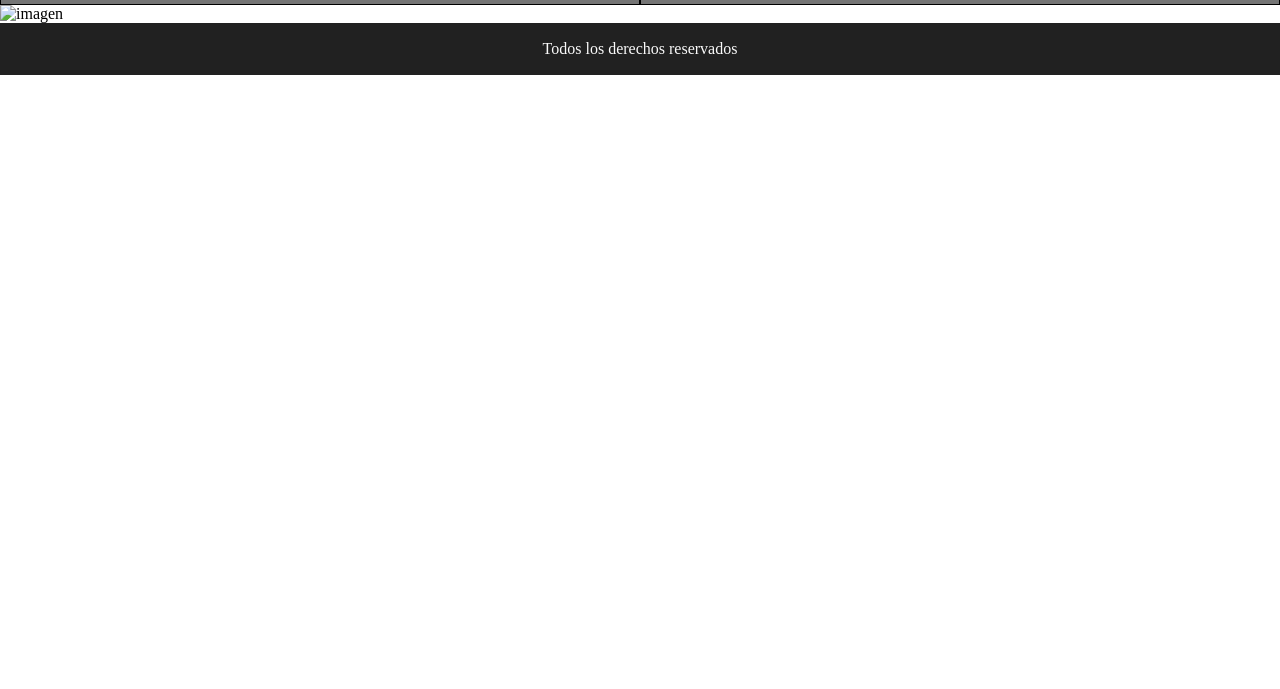
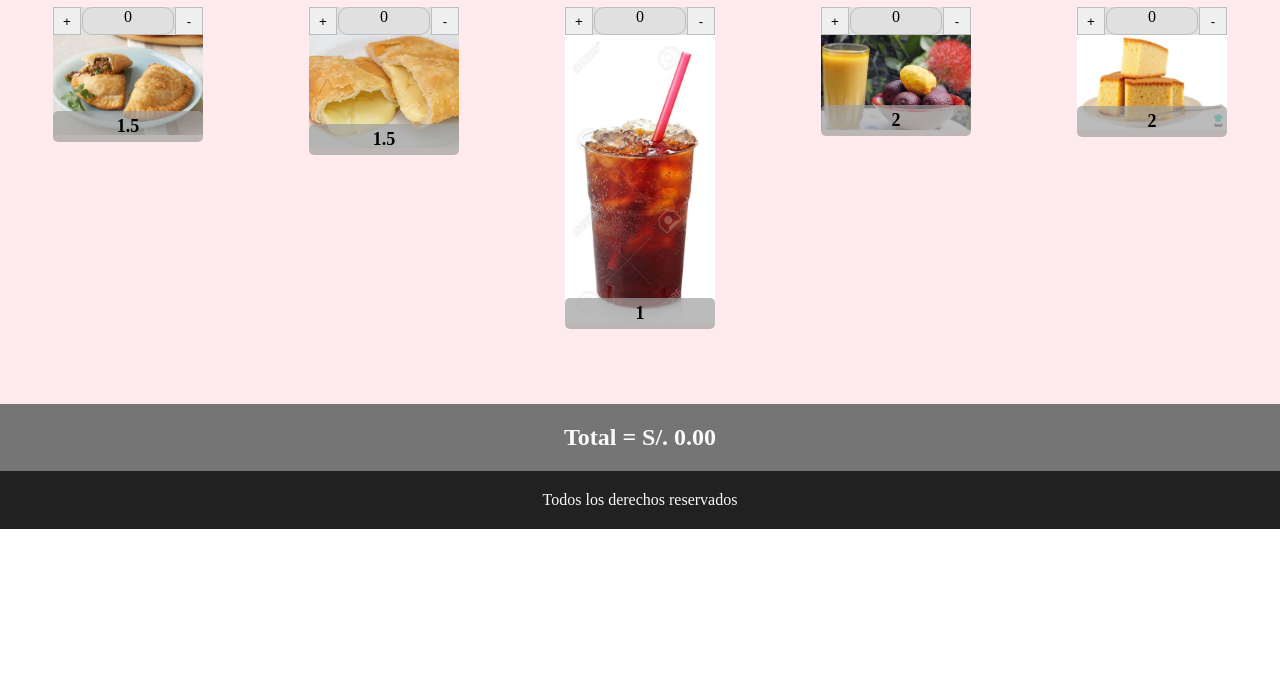
Before and after one commit to rudyard2021/sales-control, a plain HTML site: page index.html in a window 1280 px wide. Shown: the part 111-800 px from the top of the page. Drawn offline with Linux system fonts and the light colour scheme.

Commit message:
Crar productos y configuracion script

```diff
--- a/index.html
+++ b/index.html
@@ -6,30 +6,39 @@
     <meta http-equiv="X-UA-Compatible" content="ie=edge">
     <title>Document</title>
     <link rel="stylesheet" href="styles/header-footer.css">
-    <link rel="stylesheet" href="styles/container.css">
-
+    <link rel="stylesheet" href="styles/products.css">
+    <link rel="stylesheet" href="styles/configuration.css">
+    <script src="script/data.js"></script>
+    <script src="script/index.js" type="module"></script>
 </head>
 <body>
     <header>
         <h1>Control de ventas</h1>
         <nav>
-            <div>
-                <h2>Ventas</h2>
+            <div id="productMenu">
+                <h3>Ventas</h3>
             </div>
-            <div>
-                <h2>Configuracion</h2>
+            <div id="configMenu">
+                <h3>Configuracion</h3>
             </div>
         </nav>
     </header>
-    <aside id="container">
-        <div>
-            <img src="#" alt="imagen">
-        </div>
+
+    <section>
+        <section id="products">
+        </section>
+        <section id="configuration" >
+        </section>
+    </section>
+
+    <aside class="total">
+        <span>Total = S/. </span> <span id="total">0.00</span>
     </aside>
+
+
+
     <footer>
-        <div>
-            <p>Todos los derechos reservados</p>
-        </div>
+        <h7>Todos los derechos reservados</h7>
     </footer>
 </body>
 </html>
--- /dev/null
+++ b/script/configuration.js
@@ -0,0 +1,36 @@
+import createElement from './helper.js';
+
+// <div>
+//     <input type="text" name="" >
+//     <input type="text" name="">
+// </div>
+
+function newConfiguration(data, element){
+    let itemNode = createElement(null, null, "div");
+    let productNode = createElement(null, null, "input");
+    let priceNode = createElement(null, null, "input");
+
+    itemNode.appendChild(productNode);
+    itemNode.appendChild(priceNode);
+
+    productNode.value = data.title;
+    priceNode.value = data.price;
+
+    productNode.addEventListener("change", (e)=>{
+        let value =  e.target.value;
+        data.title = value;
+        let _imgNode = element.children[1];
+        _imgNode.title = value;
+
+    });
+
+    priceNode.addEventListener("change", (e)=>{
+        let value =  e.target.value;
+        data.price = parseFloat(value);
+        let _priceNode = element.children[2];
+        _priceNode.innerHTML = value;
+    });
+
+    return itemNode;
+}
+export default newConfiguration;
--- /dev/null
+++ b/script/data.js
@@ -0,0 +1,27 @@
+var datas = [
+    {
+        "title": "empanada de carne",
+        "img": "../img/empanada_de_carne.jpg",
+        "price": 1.5
+    },
+    {
+        "title": "empanada de queso",
+        "img": "../img/empanada_de_queso.jpg",
+        "price": 1.5
+    },
+    {
+        "title": "refresco",
+        "img": "../img/refresco.jpg",
+        "price": 1
+    },
+    {
+        "title": "aguajina",
+        "img": "../img/aguajina.jpg",
+        "price": 2
+    },
+    {
+        "title": "torta",
+        "img": "../img/torta.jpg",
+        "price": 2
+    }
+];
--- /dev/null
+++ b/script/helper.js
@@ -0,0 +1,13 @@
+function createElement(className, idName, element){
+    let node = document.createElement(element);
+    if (className != null) {
+        node.setAttribute("class", className)
+    }
+    if(idName != null) {
+        node.setAttribute("id", idName)
+    }
+
+    return node;
+}
+
+export default createElement;
--- /dev/null
+++ b/script/index.js
@@ -0,0 +1,31 @@
+import newProduct from "./product.js";
+import newConfiguration from "./configuration.js";
+
+var printf = console.log;
+
+window.onload = ()=>{
+    let productNode = document.getElementById("products");
+    let configNode = document.getElementById("configuration");
+
+    for(let index in datas){
+        let productItem = newProduct(datas[index]);
+        let elementConfig = newConfiguration(datas[index], productItem);
+
+        productNode.appendChild(productItem);
+        configNode.appendChild(elementConfig);
+    }
+
+    let productMenu = document.getElementById("productMenu");
+    let configMenu = document.getElementById("configMenu");
+
+    productMenu.addEventListener("click", (e)=>{
+        configNode.style.display = "none";
+        productNode.style.display = "flex";
+    });
+
+    configMenu.addEventListener("click", (e)=>{
+        productNode.style.display = "none";
+        configNode.style.display = "flex";
+    });
+
+};
--- /dev/null
+++ b/script/product.js
@@ -0,0 +1,62 @@
+import createElement from "./helper.js";
+
+// <div class="item">
+    // <div class="add">
+    //     <button id="add">+</button>
+    //     <p class="counter">5</p>
+    //     <button id="subtract">-</button>
+    // </div>
+    // <img src="#" alt="imagen">
+// </div>
+
+function newProduct(data){
+    let itemNode = createElement("item", null, "div");
+    let addNode = createElement("add", null, "div");
+    let addButton = createElement(null, null, "button");
+    let counterNode = createElement("counter", null, "p")
+    let subtractButton = createElement(null, null, "button");
+    let imageNode = createElement(null, null, "img");
+    let priceNode = createElement("price", null, "p");
+
+    itemNode.appendChild(addNode);
+    addNode.appendChild(addButton);
+    addNode.appendChild(counterNode);
+    addNode.appendChild(subtractButton);
+    itemNode.appendChild(imageNode);
+    itemNode.appendChild(priceNode);
+
+    counterNode.appendChild(document.createTextNode("0"));
+    priceNode.innerHTML = data.price;
+    addButton.innerHTML = "+";
+    subtractButton.innerHTML = "-";
+    imageNode.src = data.img;
+    imageNode.title = data.title;
+
+    let totalNode = document.getElementById("total");
+
+    addButton.addEventListener("click", (e) =>{
+        let value = counterNode.innerHTML;
+        let newValue = parseInt(value) + 1;
+        counterNode.innerHTML = newValue;
+
+        let total = parseFloat(totalNode.innerHTML)
+        total =  total + data.price;
+        totalNode.innerHTML = total;
+    });
+
+    subtractButton.addEventListener("click", (e) => {
+        let value = counterNode.innerHTML;
+        let newValue = parseInt(value) - 1;
+        if (newValue < 0)
+            return
+        counterNode.innerHTML = newValue;
+        let total = parseFloat(totalNode.innerHTML)
+        total =  total - data.price;
+        totalNode.innerHTML = total;
+    });
+    return itemNode;
+}
+
+
+
+export default newProduct;
--- /dev/null
+++ b/styles/configuration.css
@@ -0,0 +1,19 @@
+#configuration{
+    display: none;
+    flex-direction: column;
+}
+
+#configuration div{
+    display: flex;
+    justify-content: space-between;
+}
+
+input{
+    width: 20%;
+    padding: 10px;
+    font-size: 15px;
+}
+
+#configuration div input:first-child{
+    width: 80%;
+}
--- a/styles/header-footer.css
+++ b/styles/header-footer.css
@@ -25,13 +25,27 @@ nav div {
     border: black 1px solid;
 }
 
+/*total*/
+.total{
+    background-color: #757575;
+    color: #fafafa;
+    padding: 20px;
+    text-align: center;
+}
+
+.total span{
+    font-size: x-large;
+    font-weight: bold;
+
+}
 
 /* footer */
 footer{
     background-color: #212121;
     color: #fafafa;
     text-align: center;
-    padding: 1px;
+    padding: 20px;
+
 }
 
 
--- /dev/null
+++ b/styles/products.css
@@ -0,0 +1,46 @@
+#products{
+    background-color: #ffebee;
+    display: flex;
+    flex-wrap: wrap;
+    justify-content: space-around;
+}
+
+.item{
+    margin: 10px;
+}
+
+.add{
+    background-color: #e0e0e0;
+    display: flex;
+    justify-content: space-between;
+}
+
+.add button{
+    border: #bdbdbd 1px solid;
+    width: 28px;
+    height: 28px;
+    text-align: center;
+}
+
+.counter{
+    margin: 0px 0px;
+    text-align: center;
+    border: #bdbdbd 1px solid;
+    border-radius: 10px;
+    width: 60%;
+}
+
+img{
+    width: 150px;
+}
+
+.price{
+    background-color: rgba(158, 158, 158, 0.7);
+    font-size: 18px;
+    font-weight: bold;
+    border-radius: 5px;
+    padding: 5px;
+    text-align: center;
+    position: relative;
+    top: -12%;
+}
```
Also changed, not shown: img/aguajina.jpg (added), img/empanada_de_carne.jpg (added), img/empanada_de_queso.jpg (added), img/refresco.jpg (added), img/torta.jpg (added).
